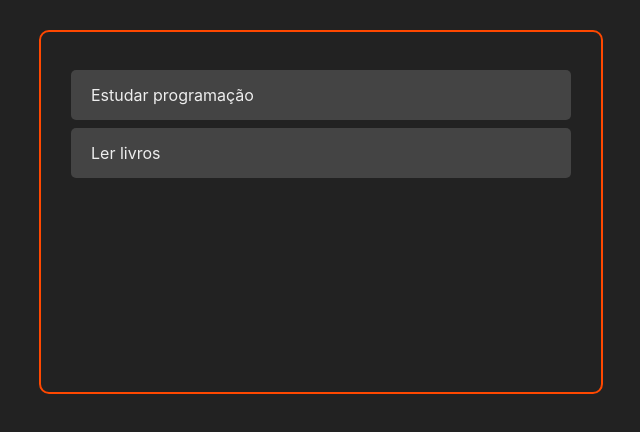
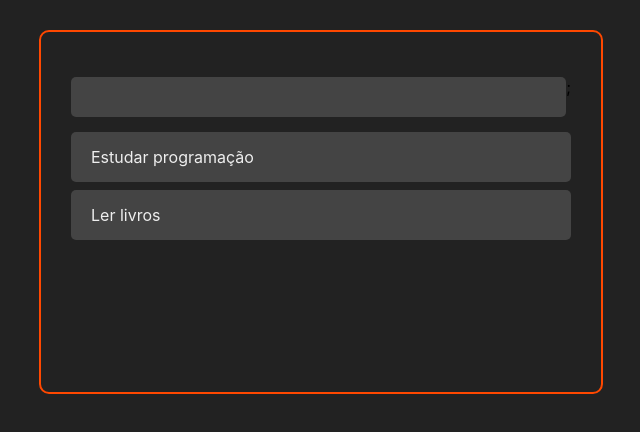
Before and after one commit to matheusPierro/ToDoList---ReactJs, a React (Create React App) app: page / in a window 1280 px wide. Shown: the top 432 px of the page, without its empty margins (319-959 px from the left). Built offline with nearby package versions, Linux system fonts and the light colour scheme.

Commit message:
Adicionei campo de texto para nomear tarefas

```diff
--- a/src/App.jsx
+++ b/src/App.jsx
@@ -2,6 +2,7 @@ import React, { useState } from "react";
 
 import { Tasks } from "./components/Tasks";
 import "./App.css";
+import AddTask from "./components/AddTask";
 
 const App = () => {
   const [tasks, setTasks] = useState([
@@ -20,6 +21,7 @@ const App = () => {
   return (
     <>
       <div className="container">
+        <AddTask />
         <Tasks tasks={tasks} />
       </div>
     </>
--- /dev/null
+++ b/src/components/AddTask.css
@@ -0,0 +1,16 @@
+.add-task-container{
+    margin: 15px 0;
+    width: 100%;
+    display: flex;
+}
+
+.add-task-input{
+    height: 40px;
+    padding: 0 10px;
+    border-radius: 5px;
+    border: none;
+    flex: 2;
+    background-color: #444;
+    color: #eee;
+    font-size: 16px;
+}
--- a/src/components/AddTask.jsx
+++ b/src/components/AddTask.jsx
@@ -1,7 +1,12 @@
-import React from 'react';
+import React from "react";
 
+import "./AddTask.css";
 const AddTask = () => {
-    return (  );
-}
+  return (
+    <div className="add-task-container">
+      <input className="add-task-input" type="text" />;
+    </div>
+  );
+};
 
 export default AddTask;
```
Also changed, not shown: src/components/Button.jsx (added, +7 -0 lines).
